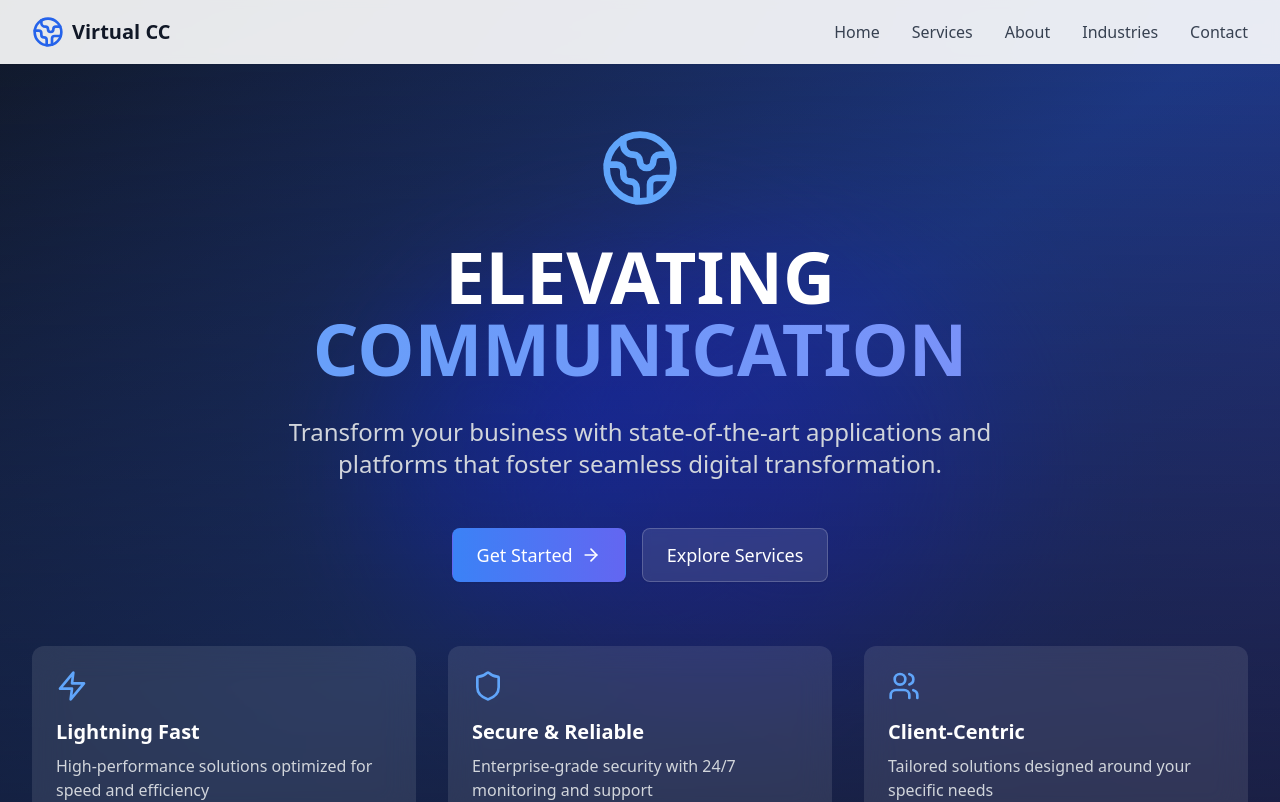
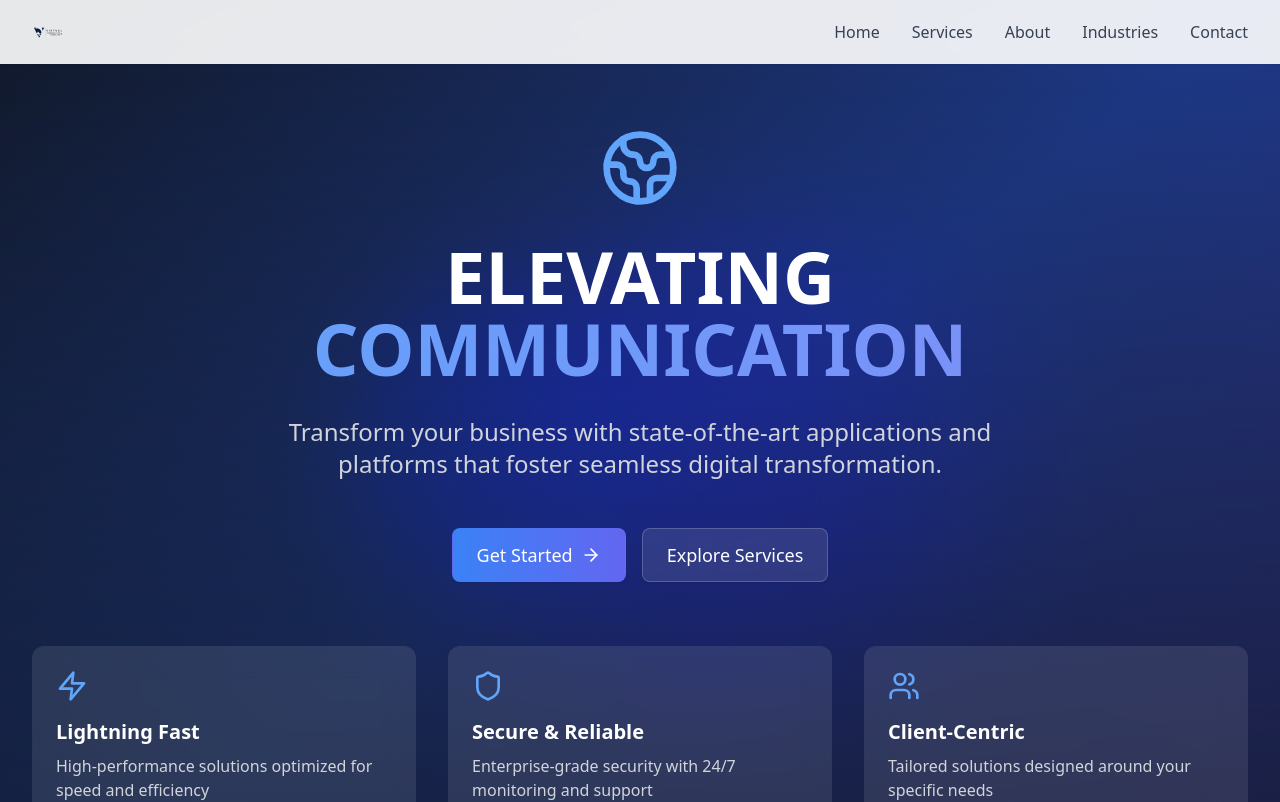
Before and after one commit to cjephuneh/project, a React (Vite) app: page / in a window 1280 px wide. Shown: the top 802 px of the page. Built offline with nearby package versions, Linux system fonts and the light colour scheme.

Commit message:
Refactor Navbar component to use logo image instead of icon

```diff
--- a/src/components/Navbar.tsx
+++ b/src/components/Navbar.tsx
@@ -11,8 +11,7 @@ const Navbar = () => {
         <div className="flex justify-between h-16">
           <div className="flex items-center">
             <Link to="/" className="flex items-center space-x-2">
-              <Globe2 className="h-8 w-8 text-blue-600" />
-              <span className="font-bold text-xl">Virtual CC</span>
+              <img src="../../assets/logo.png" alt="Virtual CC Logo" className="h-8 w-8" />
             </Link>
           </div>
 
```
Also changed, not shown: assets/logo.png (added).
